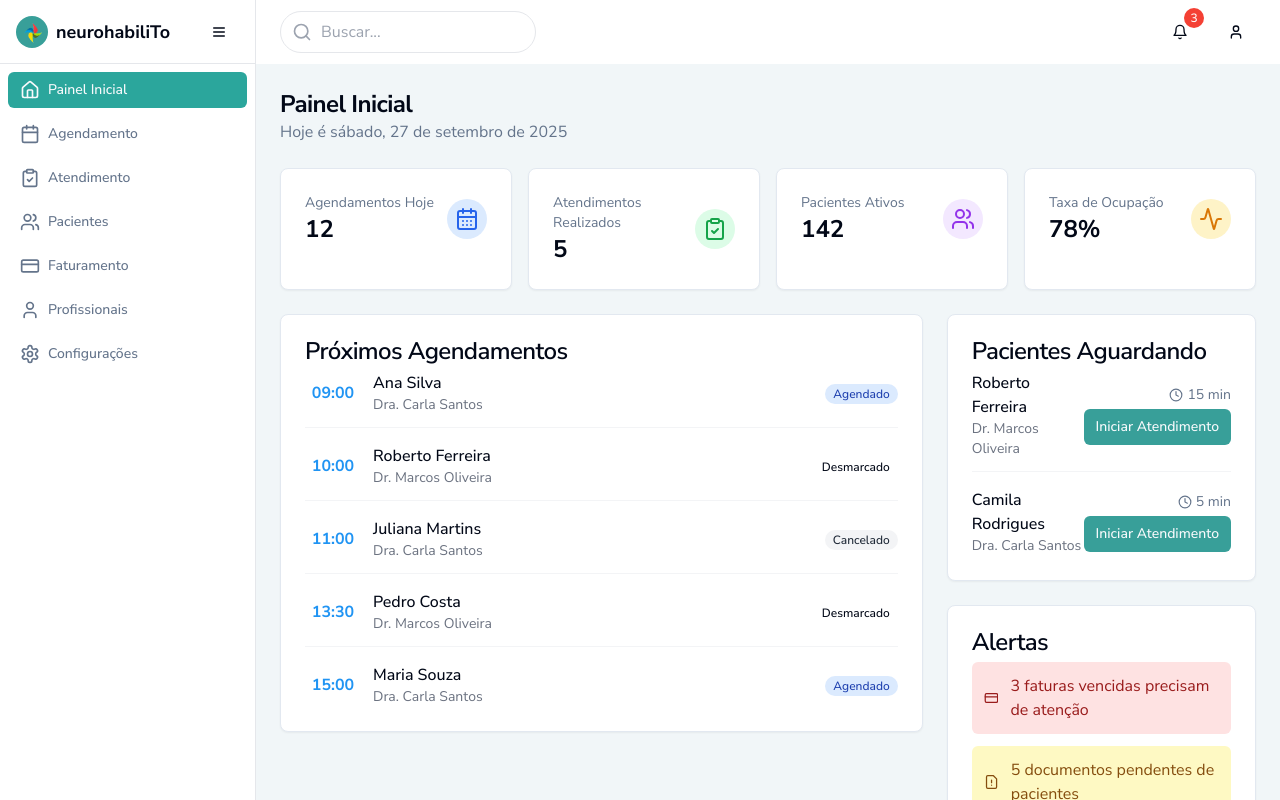
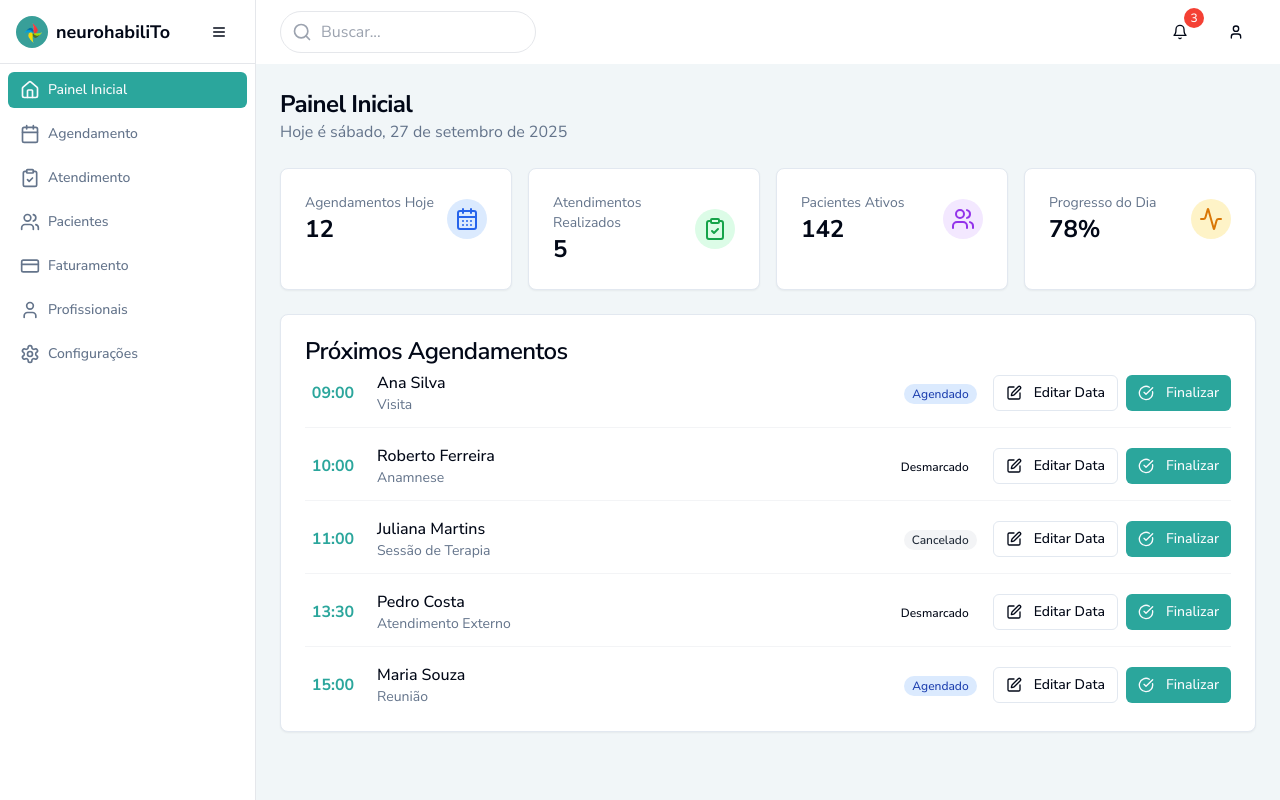
Before and after one commit to GabrielGNM/clinica-ana-eixo-8, a React (Vite) app: page / in a window 1280 px wide. Built offline with nearby package versions, Linux system fonts and the light colour scheme.

Commit message:
Refactor: Update dashboard layout and features

```diff
--- a/src/components/Dashboard/AppointmentOverview.tsx
+++ b/src/components/Dashboard/AppointmentOverview.tsx
@@ -1,12 +1,14 @@
 
 import { Card, CardContent, CardHeader, CardTitle } from "@/components/ui/card";
+import { Button } from "@/components/ui/button";
 import { cn } from "@/lib/utils";
+import { Edit, CheckCircle } from "lucide-react";
 
 type Appointment = {
   id: number;
   time: string;
   patientName: string;
-  professional: string;
+  appointmentType: "Visita" | "Anamnese" | "Atendimento Externo" | "Sessão de Terapia" | "Reunião";
   status: "Agendado" | "Desmarcado" | "Cancelado";
 };
 
@@ -15,35 +17,35 @@ const appointments: Appointment[] = [
     id: 1,
     time: "09:00",
     patientName: "Ana Silva",
-    professional: "Dra. Carla Santos",
+    appointmentType: "Visita",
     status: "Agendado"
   },
   {
     id: 2,
     time: "10:00",
     patientName: "Roberto Ferreira",
-    professional: "Dr. Marcos Oliveira",
+    appointmentType: "Anamnese",
     status: "Desmarcado"
   },
   {
     id: 3,
     time: "11:00",
     patientName: "Juliana Martins",
-    professional: "Dra. Carla Santos",
+    appointmentType: "Sessão de Terapia",
     status: "Cancelado"
   },
   {
     id: 4,
     time: "13:30",
     patientName: "Pedro Costa",
-    professional: "Dr. Marcos Oliveira",
+    appointmentType: "Atendimento Externo",
     status: "Desmarcado"
   },
   {
     id: 5,
     time: "15:00",
     patientName: "Maria Souza",
-    professional: "Dra. Carla Santos",
+    appointmentType: "Reunião",
     status: "Agendado"
   }
 ];
@@ -71,19 +73,29 @@ const AppointmentOverview = () => {
         <div className="space-y-4">
           {appointments.map((appointment) => (
             <div key={appointment.id} className="flex items-center justify-between border-b border-gray-100 pb-3 last:border-0 last:pb-0">
-              <div className="flex items-center gap-3">
+              <div className="flex items-center gap-4 flex-1">
                 <div className="text-center min-w-14">
-                  <span className="font-bold text-clinic-blue">{appointment.time}</span>
+                  <span className="font-bold text-primary">{appointment.time}</span>
+                </div>
+                <div className="flex-1">
+                  <p className="font-medium">{appointment.patientName}</p>
+                  <p className="text-sm text-muted-foreground">{appointment.appointmentType}</p>
                 </div>
                 <div>
-                  <p className="font-medium">{appointment.patientName}</p>
-                  <p className="text-sm text-gray-500">{appointment.professional}</p>
+                  <span className={cn("status-badge", getStatusClass(appointment.status))}>
+                    {appointment.status}
+                  </span>
                 </div>
               </div>
-              <div>
-                <span className={cn("status-badge", getStatusClass(appointment.status))}>
-                  {appointment.status}
-                </span>
+              <div className="flex items-center gap-2 ml-4">
+                <Button size="sm" variant="outline">
+                  <Edit className="h-4 w-4 mr-1" />
+                  Editar Data
+                </Button>
+                <Button size="sm" variant="default">
+                  <CheckCircle className="h-4 w-4 mr-1" />
+                  Finalizar
+                </Button>
               </div>
             </div>
           ))}
--- a/src/pages/Index.tsx
+++ b/src/pages/Index.tsx
@@ -1,8 +1,6 @@
 
 import Layout from "@/components/Layout/Layout";
 import AppointmentOverview from "@/components/Dashboard/AppointmentOverview";
-import PatientWaiting from "@/components/Dashboard/PatientWaiting";
-import Alerts from "@/components/Dashboard/Alerts";
 import { Card, CardContent, CardDescription, CardHeader, CardTitle } from "@/components/ui/card";
 import { CalendarDays, Activity, Users, ClipboardCheck } from "lucide-react";
 
@@ -61,7 +59,7 @@ const Index = () => {
         <Card className="bg-white">
           <CardContent className="p-6 flex items-center justify-between">
             <div>
-              <p className="text-sm text-muted-foreground">Taxa de Ocupação</p>
+              <p className="text-sm text-muted-foreground">Progresso do Dia</p>
               <p className="text-2xl font-bold">78%</p>
             </div>
             <div className="p-2 rounded-full bg-amber-100">
@@ -71,14 +69,8 @@ const Index = () => {
         </Card>
       </div>
 
-      <div className="grid grid-cols-1 md:grid-cols-2 lg:grid-cols-3 gap-6">
-        <div className="lg:col-span-2">
-          <AppointmentOverview />
-        </div>
-        <div className="space-y-6">
-          <PatientWaiting />
-          <Alerts />
-        </div>
+      <div className="grid grid-cols-1 gap-6">
+        <AppointmentOverview />
       </div>
     </Layout>
   );
```
